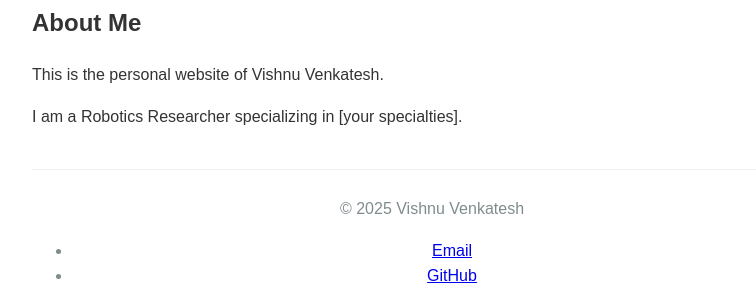
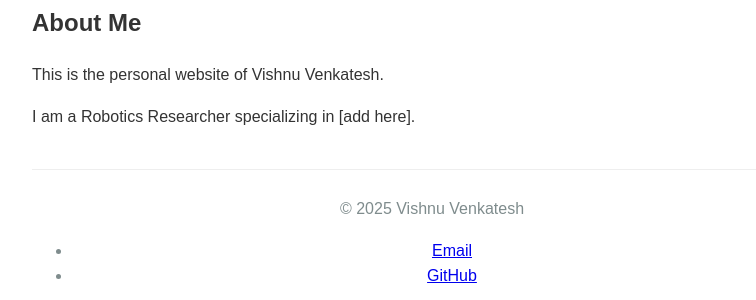
Before and after one commit to Vishnu96/Vishnu96.github.io, a Jekyll site: the page built from index.html, in a window 1280 px wide. Shown: the part 226-526 px from the top of the page, without its empty margins (208-964 px from the left). Built offline with Jekyll 4.4.1, drawn with Linux system fonts in a browser that asks for light colours.

Commit message:
Update index.html

```diff
--- a/index.html
+++ b/index.html
@@ -18,14 +18,14 @@
     <div id="about" class="content-section active">
       <h2>About Me</h2>
       <p>This is the personal website of Vishnu Venkatesh.</p>
-      <p>I am a Robotics Researcher specializing in [your specialties].</p>
+      <p>I am a Robotics Researcher specializing in [add here].</p>
       <!-- Add more about content here -->
     </div>
 
     <!-- Research Section -->
     <div id="research" class="content-section">
       <h2>Research</h2>
-      <p>My research focuses on [your research areas].</p>
+      <p>My research focuses on [add here].</p>
       <!-- Add more research content here -->
     </div>
 
@@ -52,7 +52,7 @@
     <!-- Contact Section -->
     <div id="contact" class="content-section">
       <h2>Contact</h2>
-      <p>You can reach me at: [your contact information]</p>
+      <p>You can reach me at: [add here]</p>
       <!-- Contact information here -->
     </div>
   </div>
```
